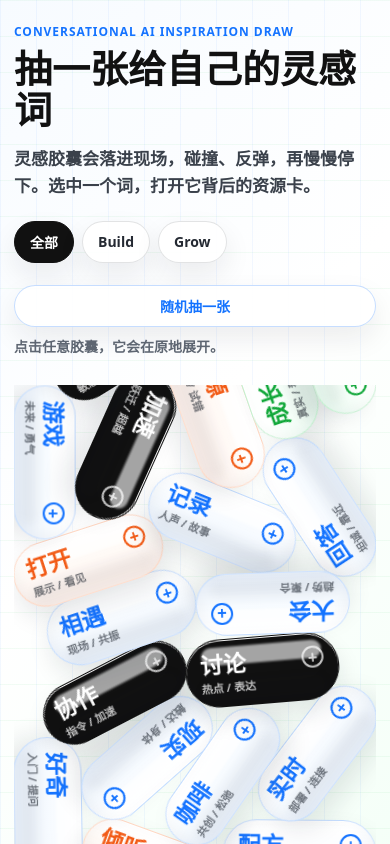
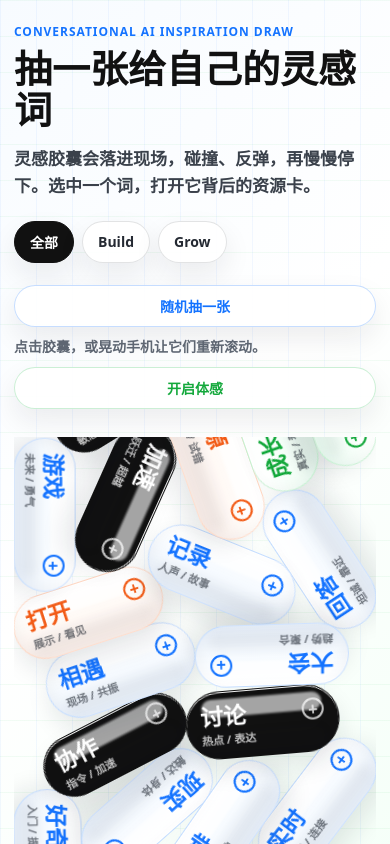
Before and after one commit to bobfu/conversational-ai-card-deck, a Next.js app: page /draw in a window 390 px wide. Shown: the top 844 px of the page. Built offline with nearby package versions, Linux system fonts and the light colour scheme; a web font is replaced by a local one.

Commit message:
Add motion controls for mobile capsules

```diff
--- a/src/experiments/draw-card/DrawCardExperience.module.css
+++ b/src/experiments/draw-card/DrawCardExperience.module.css
@@ -66,7 +66,8 @@
 }
 
 .controls button,
-.drawButton {
+.drawButton,
+.motionButton {
   border: 1px solid rgba(20, 28, 38, 0.12);
   border-radius: 999px;
   padding: 9px 16px;
@@ -96,6 +97,22 @@
   padding: 12px 22px;
   color: #1473ff;
   font-size: 16px;
+}
+
+.motionButton {
+  border-color: rgba(19, 184, 63, 0.22);
+  color: #13a83b;
+}
+
+.motionButton:disabled {
+  cursor: default;
+  opacity: 0.7;
+}
+
+.motionActive {
+  border-color: rgba(19, 184, 63, 0.42);
+  background: #13b83f;
+  color: #ffffff;
 }
 
 .drawHint {
@@ -473,7 +490,8 @@
   }
 
   .controls button,
-  .drawButton {
+  .drawButton,
+  .motionButton {
     padding: 10px 15px;
     font-size: 14px;
   }
@@ -483,6 +501,10 @@
   }
 
   .drawButton {
+    width: 100%;
+  }
+
+  .motionButton {
     width: 100%;
   }
 
--- a/src/experiments/draw-card/DrawCardExperience.tsx
+++ b/src/experiments/draw-card/DrawCardExperience.tsx
@@ -7,6 +7,12 @@ import { getInspirationCards, type InspirationCard } from "./inspiration";
 import styles from "./DrawCardExperience.module.css";
 
 type DrawFilter = CardSeries | "all";
+type MotionControlState = "idle" | "active" | "unsupported" | "denied";
+type SensorPermissionResponse = "granted" | "denied";
+
+type SensorPermissionConstructor = {
+  requestPermission?: () => Promise<SensorPermissionResponse>;
+};
 
 function pickRandom<T>(items: T[], avoid?: T | null) {
   if (items.length === 0) return null;
@@ -46,11 +52,14 @@ export function DrawCardExperience() {
   const [filter, setFilter] = useState<DrawFilter>("all");
   const [selected, setSelected] = useState<InspirationCard | null>(null);
   const [isFlipped, setIsFlipped] = useState(false);
+  const [motionControl, setMotionControl] = useState<MotionControlState>("idle");
   const pitRef = useRef<HTMLElement | null>(null);
   const tileRefs = useRef<Record<string, HTMLButtonElement | null>>({});
   const bodiesRef = useRef<Record<string, Matter.Body>>({});
   const engineRef = useRef<Matter.Engine | null>(null);
   const frameRef = useRef<number | null>(null);
+  const lastShakeRef = useRef(0);
+  const lastMotionMagnitudeRef = useRef(0);
 
   const cards = useMemo(() => getInspirationCards(filter), [filter]);
 
@@ -224,6 +233,72 @@ export function DrawCardExperience() {
     };
   }, [selected, isFlipped]);
 
+  useEffect(() => {
+    if (motionControl !== "active") return;
+
+    function handleOrientation(event: DeviceOrientationEvent) {
+      const engine = engineRef.current;
+      if (!engine) return;
+
+      const leftRight = typeof event.gamma === "number" ? event.gamma : 0;
+      const frontBack = typeof event.beta === "number" ? event.beta : 0;
+
+      engine.gravity.x = clamp(leftRight / 32, -0.9, 0.9);
+      engine.gravity.y = clamp(0.96 + frontBack / 88, 0.42, 1.55);
+    }
+
+    function handleMotion(event: DeviceMotionEvent) {
+      const engine = engineRef.current;
+      if (!engine) return;
+
+      const acceleration = event.acceleration || event.accelerationIncludingGravity;
+      if (!acceleration) return;
+
+      const x = acceleration.x || 0;
+      const y = acceleration.y || 0;
+      const z = acceleration.z || 0;
+      const magnitude = Math.sqrt(x * x + y * y + z * z);
+      const delta = Math.abs(magnitude - lastMotionMagnitudeRef.current);
+      const now = window.performance.now();
+
+      lastMotionMagnitudeRef.current = magnitude;
+
+      if (delta < 7.5 || now - lastShakeRef.current < 240) return;
+      lastShakeRef.current = now;
+
+      const impulse = clamp(delta / 22, 0.26, 1.25);
+      const pushX = clamp(x / 12, -1, 1);
+      const lift = clamp(Math.abs(y) / 16, 0.18, 1);
+
+      for (const [index, body] of Object.values(bodiesRef.current).entries()) {
+        if (body.isStatic) continue;
+
+        Matter.Body.setVelocity(body, {
+          x: body.velocity.x + pushX * 5.8 * impulse,
+          y: body.velocity.y - lift * 4.4 * impulse
+        });
+        Matter.Body.setAngularVelocity(
+          body,
+          body.angularVelocity + (index % 2 === 0 ? 0.1 : -0.1) * impulse
+        );
+      }
+    }
+
+    window.addEventListener("deviceorientation", handleOrientation);
+    window.addEventListener("devicemotion", handleMotion);
+
+    return () => {
+      window.removeEventListener("deviceorientation", handleOrientation);
+      window.removeEventListener("devicemotion", handleMotion);
+
+      const engine = engineRef.current;
+      if (engine) {
+        engine.gravity.x = 0;
+        engine.gravity.y = 1.12;
+      }
+    };
+  }, [motionControl]);
+
   function drawRandomCard() {
     const next = pickRandom(cards, selected);
     if (!next) return;
@@ -250,6 +325,50 @@ export function DrawCardExperience() {
     setSelected(null);
     setIsFlipped(false);
   }
+
+  async function requestMotionControl() {
+    if (typeof window === "undefined") return;
+
+    const motionConstructor = window.DeviceMotionEvent as
+      | (typeof DeviceMotionEvent & SensorPermissionConstructor)
+      | undefined;
+    const orientationConstructor = window.DeviceOrientationEvent as
+      | (typeof DeviceOrientationEvent & SensorPermissionConstructor)
+      | undefined;
+
+    if (!motionConstructor && !orientationConstructor) {
+      setMotionControl("unsupported");
+      return;
+    }
+
+    try {
+      const motionPermissionRequest =
+        motionConstructor?.requestPermission?.() ?? Promise.resolve("granted");
+      const orientationPermissionRequest =
+        orientationConstructor?.requestPermission?.() ?? Promise.resolve("granted");
+      const [motionPermission, orientationPermission] = await Promise.all([
+        motionPermissionRequest,
+        orientationPermissionRequest
+      ]);
+
+      if (motionPermission === "granted" && orientationPermission === "granted") {
+        setMotionControl("active");
+      } else {
+        setMotionControl("denied");
+      }
+    } catch {
+      setMotionControl("denied");
+    }
+  }
+
+  const motionButtonLabel =
+    motionControl === "active"
+      ? "体感已开启"
+      : motionControl === "unsupported"
+        ? "体感不可用"
+        : motionControl === "denied"
+          ? "需要传感器权限"
+          : "开启体感";
 
   return (
     <main className={styles.experience}>
@@ -295,8 +414,16 @@ export function DrawCardExperience() {
             随机抽一张
           </button>
           <p className={styles.drawHint}>
-            点击任意胶囊，它会在原地展开。
+            点击胶囊，或晃动手机让它们重新滚动。
           </p>
+          <button
+            type="button"
+            className={`${styles.motionButton} ${motionControl === "active" ? styles.motionActive : ""}`}
+            onClick={requestMotionControl}
+            disabled={motionControl === "active" || motionControl === "unsupported"}
+          >
+            {motionButtonLabel}
+          </button>
         </div>
       </section>
 
```
